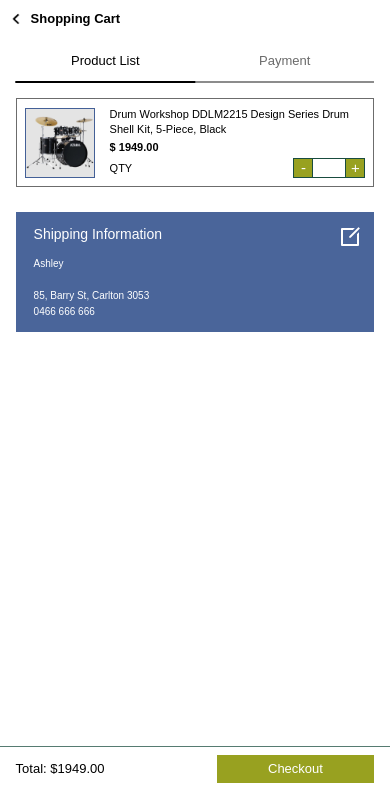
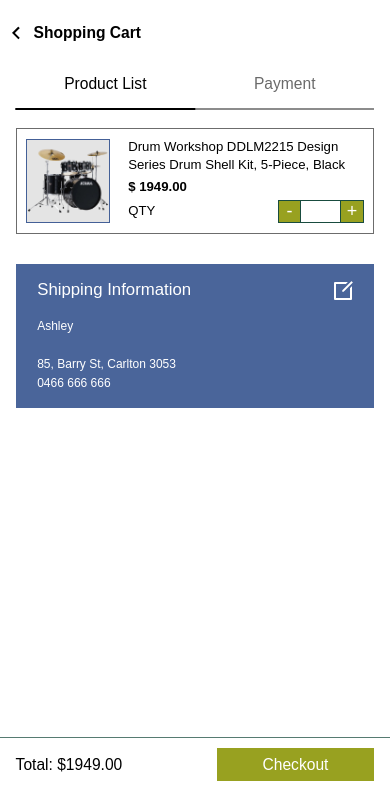
Before and after one commit to TAOEN/TAOEN.github.io, a plain HTML site: page cart.html in a window 390 px wide. Shown: the part 53-844 px from the top of the page. Drawn offline with Linux system fonts and the light colour scheme.

Commit message:
Update style.css

```diff
--- a/CSS/style.css
+++ b/CSS/style.css
@@ -421,3 +421,33 @@ span:focus,div:focus {
 html {
     font-size:625%
 }
+
+@media screen and (min-width:360px) and (max-width:374px) and (orientation:portrait) {
+    html {font-size: 700%;}
+    /* 112 */
+}
+
+@media screen and (min-width:375px) and (max-width:383px) and (orientation:portrait) {
+    html {font-size:731.25%}
+    /* 117px */
+}
+
+@media screen and (min-width:384px) and (max-width:399px) and (orientation:portrait) {
+    html {font-size:750%}
+    /* 120px */
+}
+
+@media screen and (min-width:400px) and (max-width:413px) and (orientation:portrait) {
+    html {font-size:781.25%}
+    /* 125px */
+}
+
+@media screen and (min-width:414px) and (max-width:431px) and (orientation:portrait) {
+    html {font-size:812.5%}
+    /* 130px */
+}
+
+@media screen and (min-width:432px) and (max-width:479px) and (orientation:portrait) {
+    html {font-size:843.75%}
+    /* 135px */
+}
```
